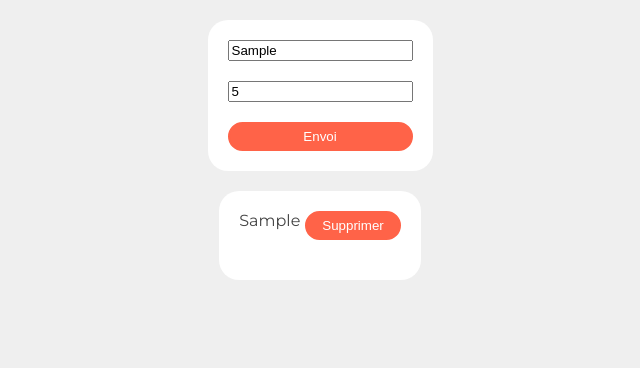
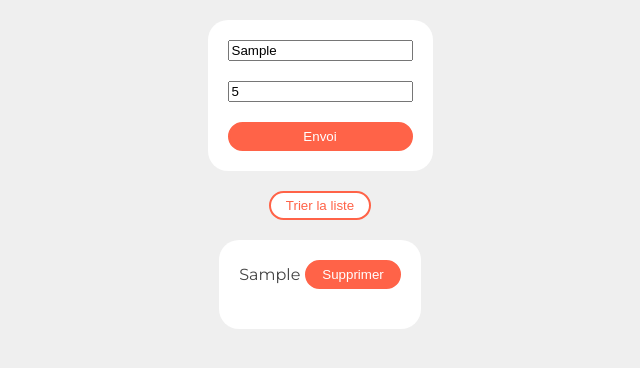
Before and after one commit to dymafr/react-c7l6, a React (Create React App) app: page / in a window 1280 px wide. Both pictures are taken after typing "Sample", "5" into the empty fields and a click on the button "Envoi". Shown: the top 368 px of the page, without its empty margins (320-960 px from the left). Built offline with nearby package versions, Linux system fonts and the light colour scheme.

Commit message:
1 file modified

```diff
--- a/src/App.js
+++ b/src/App.js
@@ -27,6 +27,12 @@ function App() {
     setUsersList(newList);
   }
 
+  function handleClickSort() {
+    const newList = [...usersList];
+    newList.sort((a, b) => a.name.localeCompare(b.name));
+    setUsersList(newList);
+  }
+
   return (
     <div className="d-flex flex-column justify-content-center align-items-center p-20 ">
       <form className="d-flex flex-column card p-20 mb-20">
@@ -46,9 +52,15 @@ function App() {
           Envoi
         </button>
       </form>
+      <button
+        onClick={handleClickSort}
+        className="btn btn-reverse-primary mb-20"
+      >
+        Trier la liste
+      </button>
       <ul className="d-flex flex-column card p-20">
         {usersList.map((u, index) => (
-          <li key={u.name} className="d-flex mb-20">
+          <li key={u.name} className="d-flex mb-20  align-items-center">
             <span className="flex-fill mr-5">{u.name}</span>
             <button
               onClick={() => handleClickDeleteUser(index)}
```
